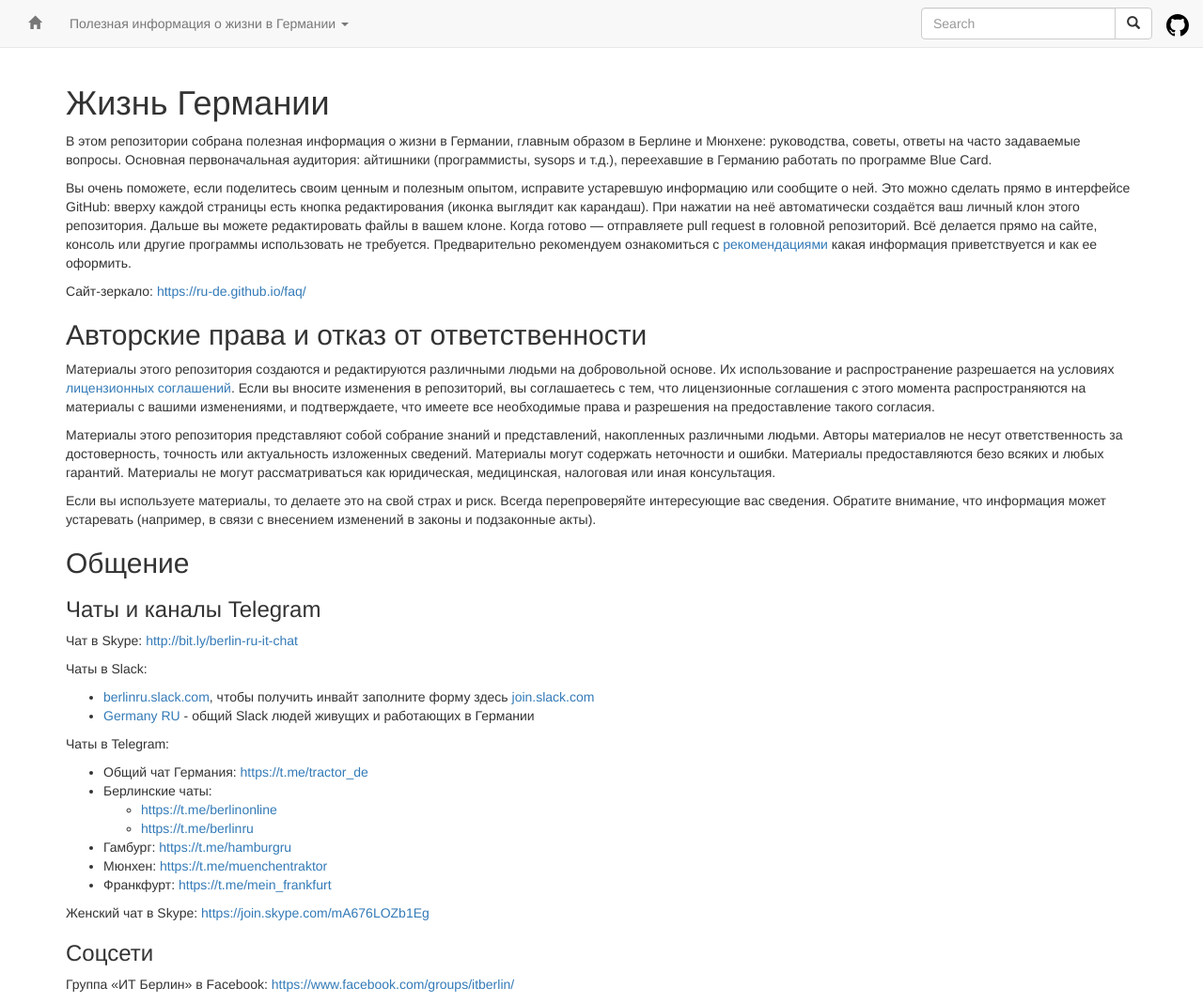
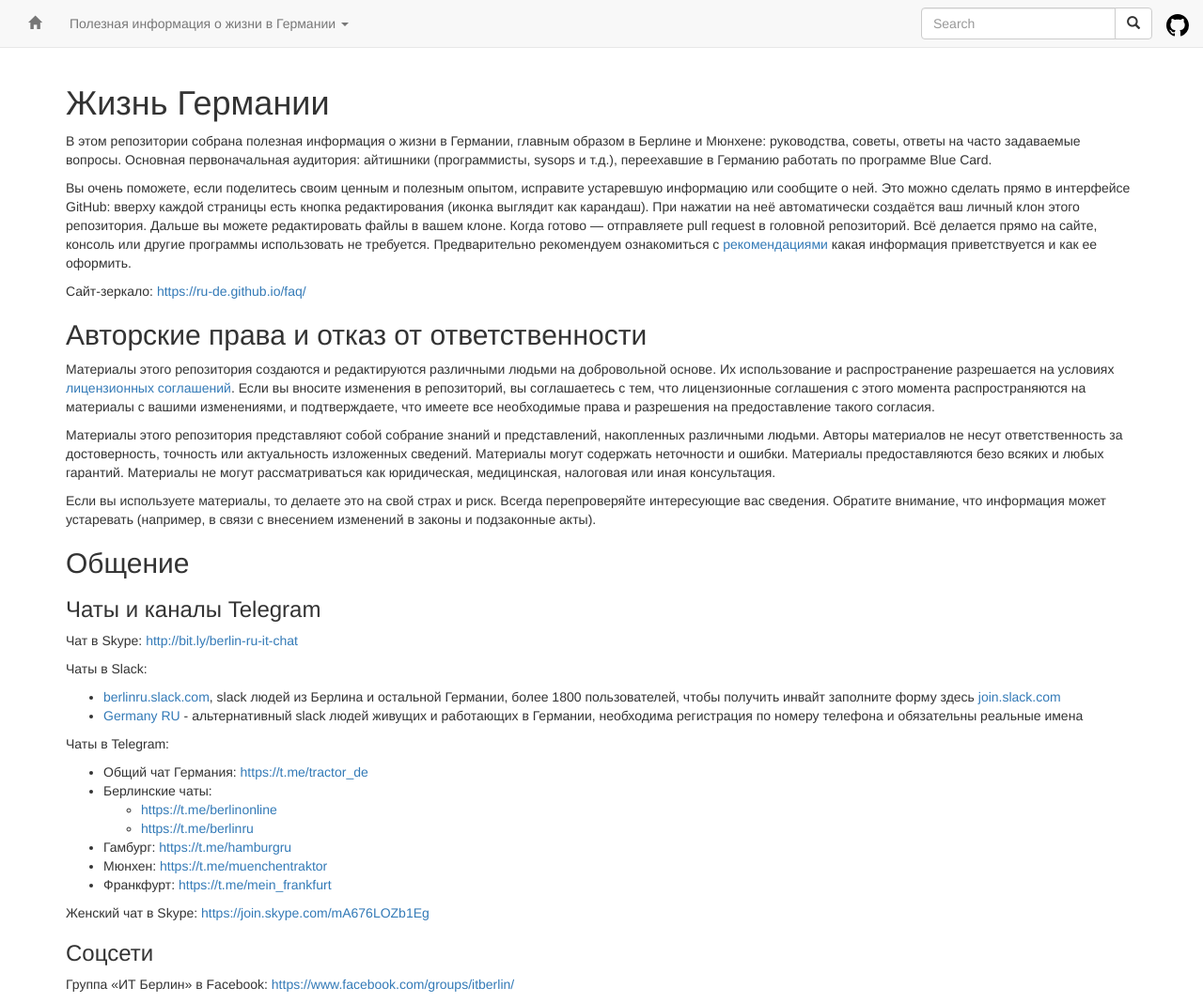
Before and after one commit to ru-de/faq, a Jekyll site: the page built from index.md, in a window 1280 px wide and 1068 px high. Shown: the whole window at 94% size. Built offline with Jekyll 4.4.1, drawn with Linux system fonts in a browser that asks for light colours; nearby versions of some CDN libraries; our own code applies the rules of GitHub Pages for plain Markdown files.

Commit message:
sync github pages

```diff
--- a/index.md
+++ b/index.md
@@ -26,8 +26,8 @@ layout: default
 
 Чаты в Slack:
 
-- [berlinru.slack.com](https://berlinru.slack.com), чтобы получить инвайт заполните форму здесь [join.slack.com](https://join.slack.com/t/berlinru/shared_invite/zt-lty62naa-P7KPnCmyW~oUR0f0jNTyUg)
-- [Germany RU](https://germany-ru.herokuapp.com/) - общий Slack людей живущих и работающих в Германии
+- [berlinru.slack.com](https://berlinru.slack.com), slack людей из Берлина и остальной Германии, более 1800 пользователей, чтобы получить инвайт заполните форму здесь [join.slack.com](https://join.slack.com/t/berlinru/shared_invite/zt-lty62naa-P7KPnCmyW~oUR0f0jNTyUg)
+- [Germany RU](https://germany-ru.herokuapp.com/) - альтернативный slack людей живущих и работающих в Германии, необходима регистрация по номеру телефона и обязательны реальные имена
 
 Чаты в Telegram:
 
```
